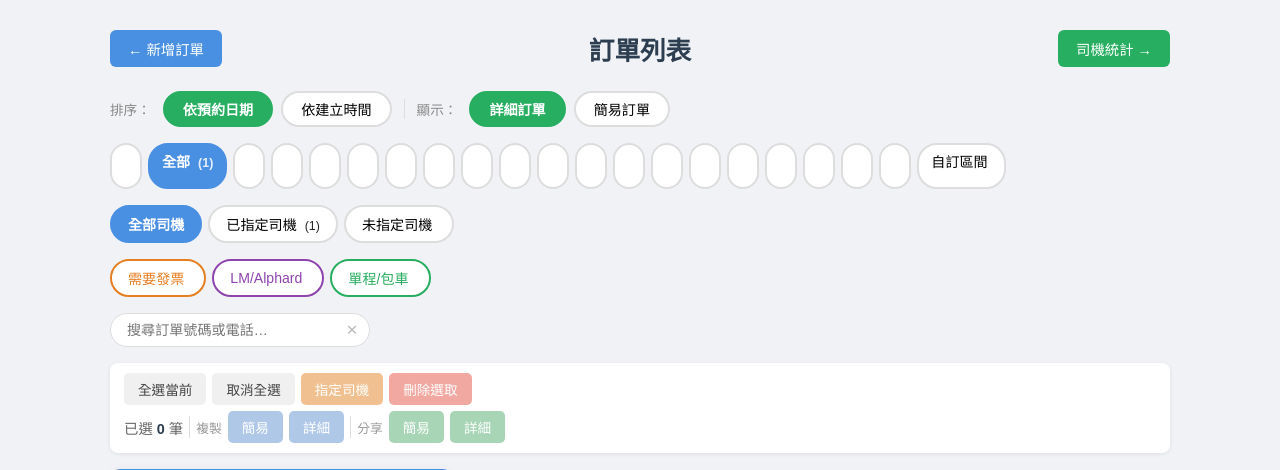
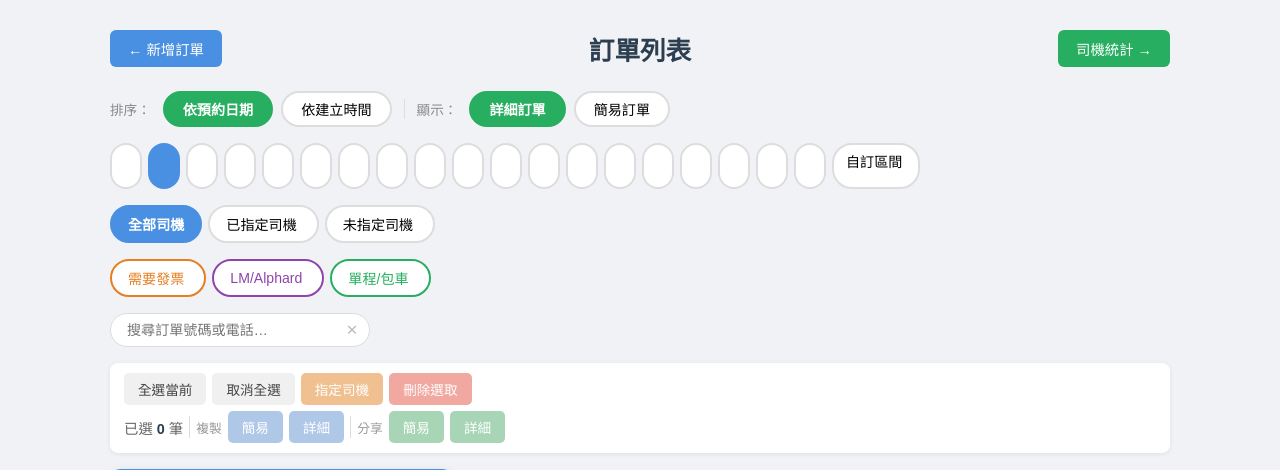
Before and after one commit to CKL141189/order, a Flask app: template templates/orders.html in a window 1280 px wide. Shown: the top 470 px of the page. Run offline with Flask 3, Linux system fonts and the light colour scheme; the template is opened without the code that fills it: most values are stand-ins (such as "Sample title", 1, 10 or a date in 2020); some libraries are stand-ins or nearby versions.

Commit message:
Remove 全部 tab, default to 今天
Co-Authored-By: Claude Sonnet 4.6 <noreply@anthropic.com>

```diff
--- a/templates/orders.html
+++ b/templates/orders.html
@@ -346,12 +346,8 @@ button { padding: 9px 22px; border: none; border-radius: 6px; cursor: pointer; f
       <span>{{ yesterday.label }} {{ yesterday.display }} <span class="tab-count"></span></span>
       <span class="tab-sub"></span>
     </button>
-    <button class="tab-btn date-tab-btn active" data-tab="all" onclick="switchTab('all', this)">
-      <span>全部 <span class="tab-count" id="cnt-all"></span></span>
-      <span class="tab-sub" id="tsub-all"></span>
-    </button>
     {% for tab in date_tabs[1:] %}
-    <button class="tab-btn date-tab-btn" data-tab="{{ tab.date_key }}" onclick="switchTab('{{ tab.date_key }}', this)">
+    <button class="tab-btn date-tab-btn{% if loop.first %} active{% endif %}" data-tab="{{ tab.date_key }}" onclick="switchTab('{{ tab.date_key }}', this)">
       <span>{{ tab.label }} {{ tab.display }} <span class="tab-count"></span></span>
       <span class="tab-sub"></span>
     </button>
@@ -529,7 +525,7 @@ button { padding: 9px 22px; border: none; border-radius: 6px; cursor: pointer; f
 </div>
 
 <script>
-let currentTab = "all";
+let currentTab = "{{ date_tabs[1].date_key }}";
 let currentDriverFilter = "all";
 let currentView = "detailed";
 let currentInvoiceFilter = false;
```
